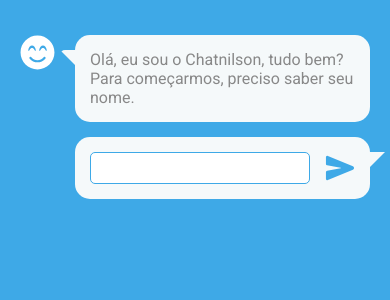
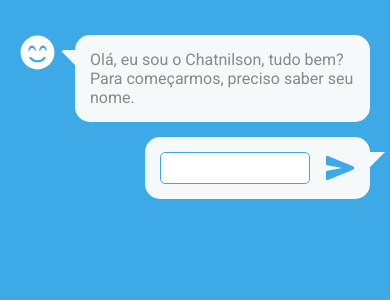
Before and after one commit to Raellopes368/Workalove-Chat-Bot, a React (Create React App) app: page / in a window 390 px wide. Shown: the top 300 px of the page. Built offline with nearby package versions, Linux system fonts and the light colour scheme; the HTML template or start-up script is replaced by a standard one.

Commit message:
Chamada de componente de avaliação

```diff
--- a/src/components/AnswerField/index.js
+++ b/src/components/AnswerField/index.js
@@ -2,9 +2,18 @@ import React from 'react';
 import { Field, ErrorMessage } from 'formik';
 import { IoSend } from 'react-icons/io5';
 import PropTypes from 'prop-types';
+import SatisfactionRating from '../SatisfactionRating';
 import './styles.css';
 
-function AnswerField({ name, type, handleRelease, errors, touched }) {
+function AnswerField({
+  name,
+  type,
+  handleRelease,
+  errors,
+  touched,
+  handleSatisfaction,
+  selected,
+}) {
   function keyPress(key) {
     if (key === 'Enter') handleRelease();
   }
@@ -15,6 +24,13 @@ function AnswerField({ name, type, handleRelease, errors, touched }) {
 
   return (
     <div className="answerContainer">
+      {type === 'satisfaction' ? (
+        <SatisfactionRating
+          handleSelected={handleSatisfaction}
+          selected={selected}
+        />
+      ) : (
+        <>
           <div className="row">
             <Field
               name={name}
@@ -34,6 +50,8 @@ function AnswerField({ name, type, handleRelease, errors, touched }) {
             />
           </div>
           <ErrorMessage className="errorMessage" component="span" name={name} />
+        </>
+      )}
     </div>
   );
 }
@@ -44,6 +62,13 @@ AnswerField.propTypes = {
   touched: PropTypes.shape({}).isRequired,
   handleRelease: PropTypes.func.isRequired,
   errors: PropTypes.shape({}).isRequired,
+  handleSatisfaction: PropTypes.func,
+  selected: PropTypes.number,
+};
+
+AnswerField.defaultProps = {
+  handleSatisfaction: () => {},
+  selected: 0,
 };
 
 export default AnswerField;
--- a/src/components/AnswerField/styles.css
+++ b/src/components/AnswerField/styles.css
@@ -1,5 +1,5 @@
 .answerContainer {
-  align-self: end;
+  align-self: flex-end;
   background-color: #f5f9fa;
   display: flex;
   padding: 15px;
@@ -36,6 +36,17 @@ input {
   padding: 15px;
 }
 
+@media screen and (max-width: 600px) {
+  input {
+    width: 200px;
+  }
+}
+
+@media screen and (max-width: 400px) {
+  input {
+    width: 150px;
+  }
+}
 
 .errorMessage {
   color: #e04a3d;
```
Lines whose indentation alone changed are shown as unchanged.
